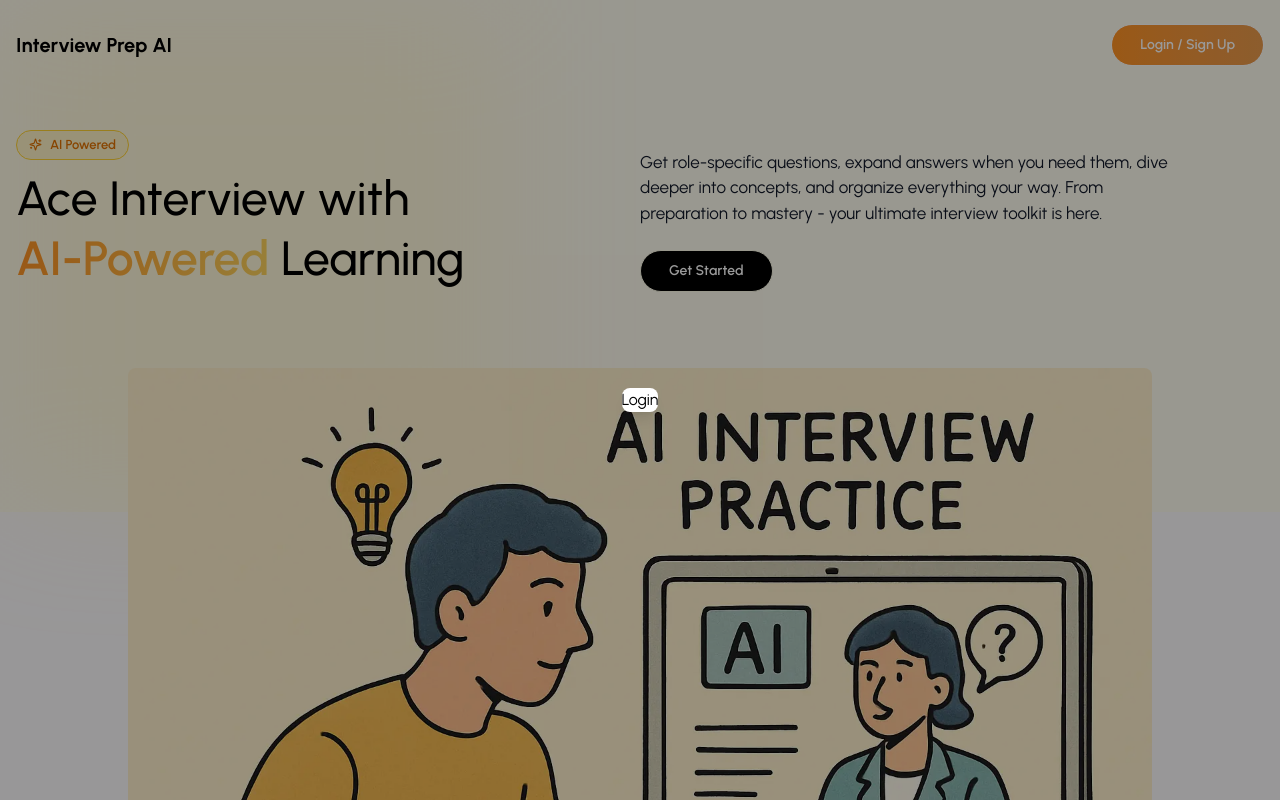
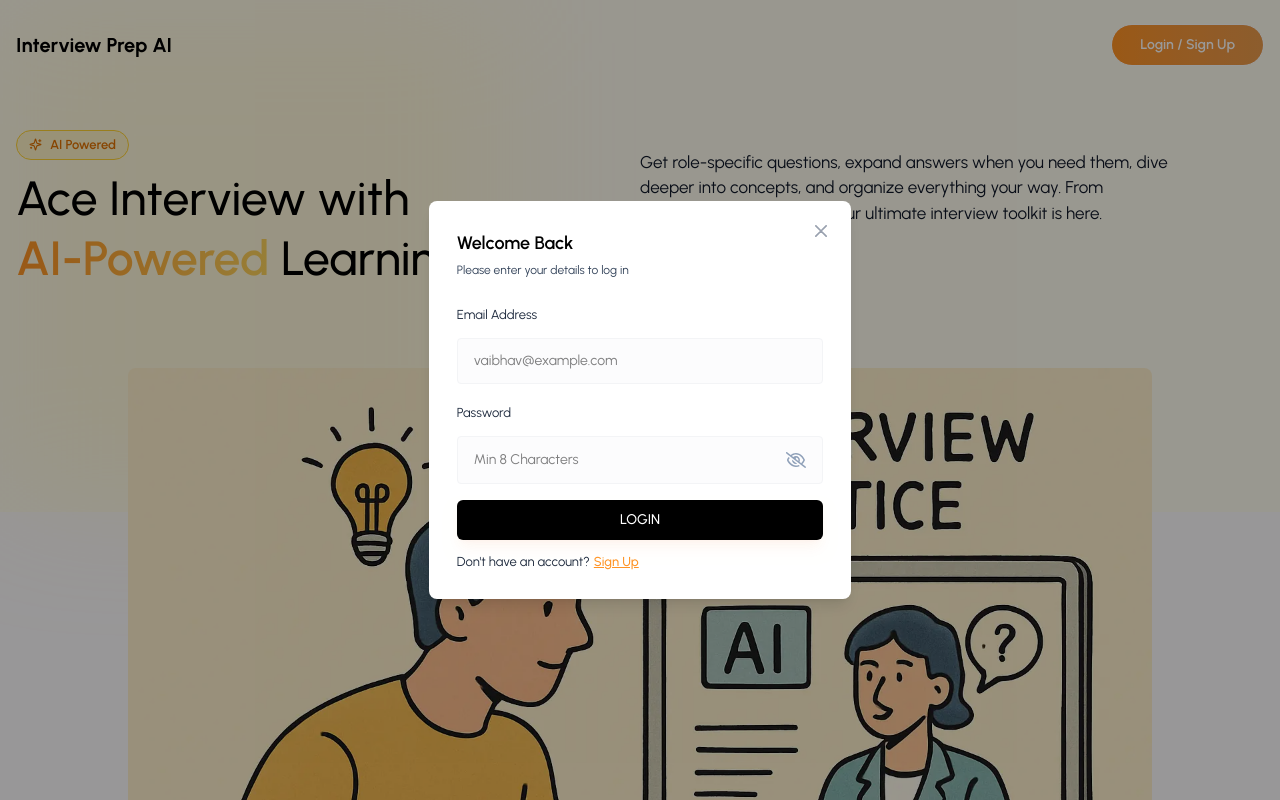
Before and after one commit to ivaibhavkulkarni/PrepWise_AI, a React (Vite) app in the folder frontend/interview-prep-ai/: page / in a window 1280 px wide. Both pictures are taken after a click on the button "Login / Sign Up". Shown: the top 800 px of the page. Built offline with nearby package versions, Linux system fonts and the light colour scheme.

Commit message:
Add Login

```diff
--- a/frontend/interview-prep-ai/src/pages/Auth/Login.jsx
+++ b/frontend/interview-prep-ai/src/pages/Auth/Login.jsx
@@ -1,11 +1,84 @@
-import React from 'react'
+import React, { useState } from 'react';
+import { useNavigate } from 'react-router-dom';
+import Input from '../../components/Inputs/Input';
 
-const Login = () => {
+const validateEmail = (email) => {
+  const regex = /^[^\s@]+@[^\s@]+\.[^\s@]+$/;
+  return regex.test(email);
+};
+
+const Login = ({ setCurrentPage }) => {
+  const [email, setEmail] = useState('');
+  const [password, setPassword] = useState('');
+  const [error, setError] = useState(null);
+
+  const navigate = useNavigate();
+
+  const handleLogin = async (e) => {
+    e.preventDefault();
+
+    if (!validateEmail(email)) {
+      setError('Please enter a valid email address.');
+      return;
+    }
+
+    if (!password) {
+      setError('Please enter the password.');
+      return;
+    }
+
+    setError('');
+
+
+    // Login API call
+    try {
+
+    } catch (error) {
+      setError(error.message || 'Something went wrong. Please try again.');
+    }
+  };
+
   return (
-    <div>
-      Login
+    <div className='w-[90vw] md:w-[33vw] p-7 flex flex-col justify-center'>
+      <h3 className='text-lg font-semibold text-black'>Welcome Back</h3>
+      <p className='text-xs text-slate-700 mt-[5px] mb-6'>
+        Please enter your details to log in
+      </p>
+
+      <form onSubmit={handleLogin}>
+        <Input
+          value={email}
+          onChange={({ target }) => setEmail(target.value)}
+          label="Email Address"
+          placeholder="vaibhav@example.com"
+          type="text"
+        />
+
+        <Input
+          value={password}
+          onChange={({ target }) => setPassword(target.value)}
+          label="Password"
+          placeholder="Min 8 Characters"
+          type="password"
+        />
+
+        {error && <p className='text-red-500 text-xs pb-2.5'>{error}</p>}
+
+        <button type='submit' className='btn-primary mt-3'>LOGIN</button>
+
+        <div className='text-[13px] text-slate-800 mt-3 flex gap-1 items-center'>
+          <span>Don't have an account?</span>
+          <button
+            type='button'
+            className='font-medium text-primary underline cursor-pointer'
+            onClick={() => setCurrentPage('signup')}
+          >
+            Sign Up
+          </button>
+        </div>
+      </form>
     </div>
-  )
-}
+  );
+};
 
-export default Login
+export default Login;
```
